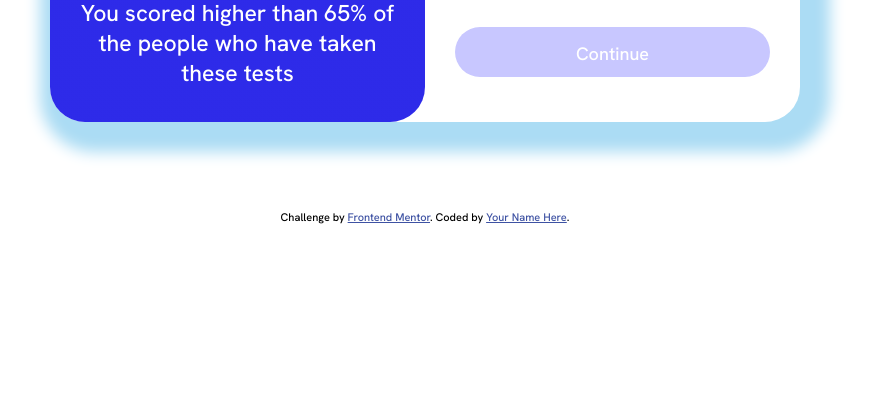
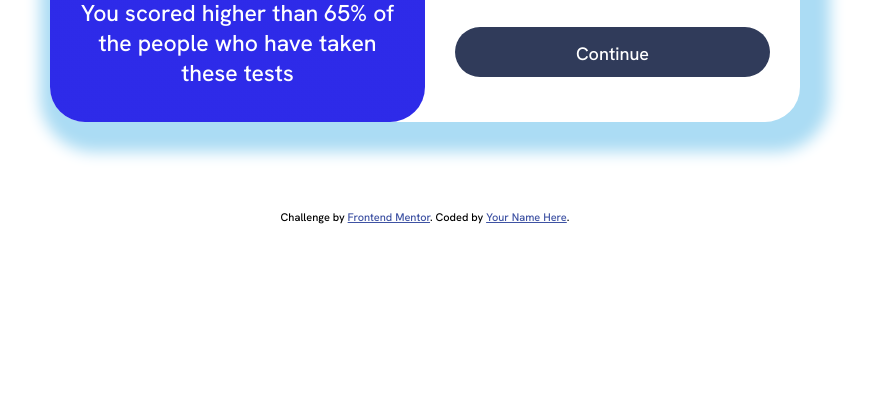
Before and after one commit to Tonyttul/results-summary-component-main, a plain HTML site: page index.html in a window 1280 px wide. Shown: the part 388-800 px from the top of the page, without its empty margins (215-1084 px from the left). Drawn offline with Linux system fonts and the light colour scheme.

Commit message:
Add files via upload

```diff
--- a/main.css
+++ b/main.css
@@ -152,7 +152,7 @@ strong {
     width: 100%;
     height: 50px;
     border-radius: 5em;
-    background-color: hsl(241, 100%, 89%);
+    background-color: hsl(224, 30%, 27%);
 }
 .btn:hover {
     background: linear-gradient(0deg,  hsl(241, 81%, 54%) 30%, hsl(252, 100%, 67%) 80%);
```
